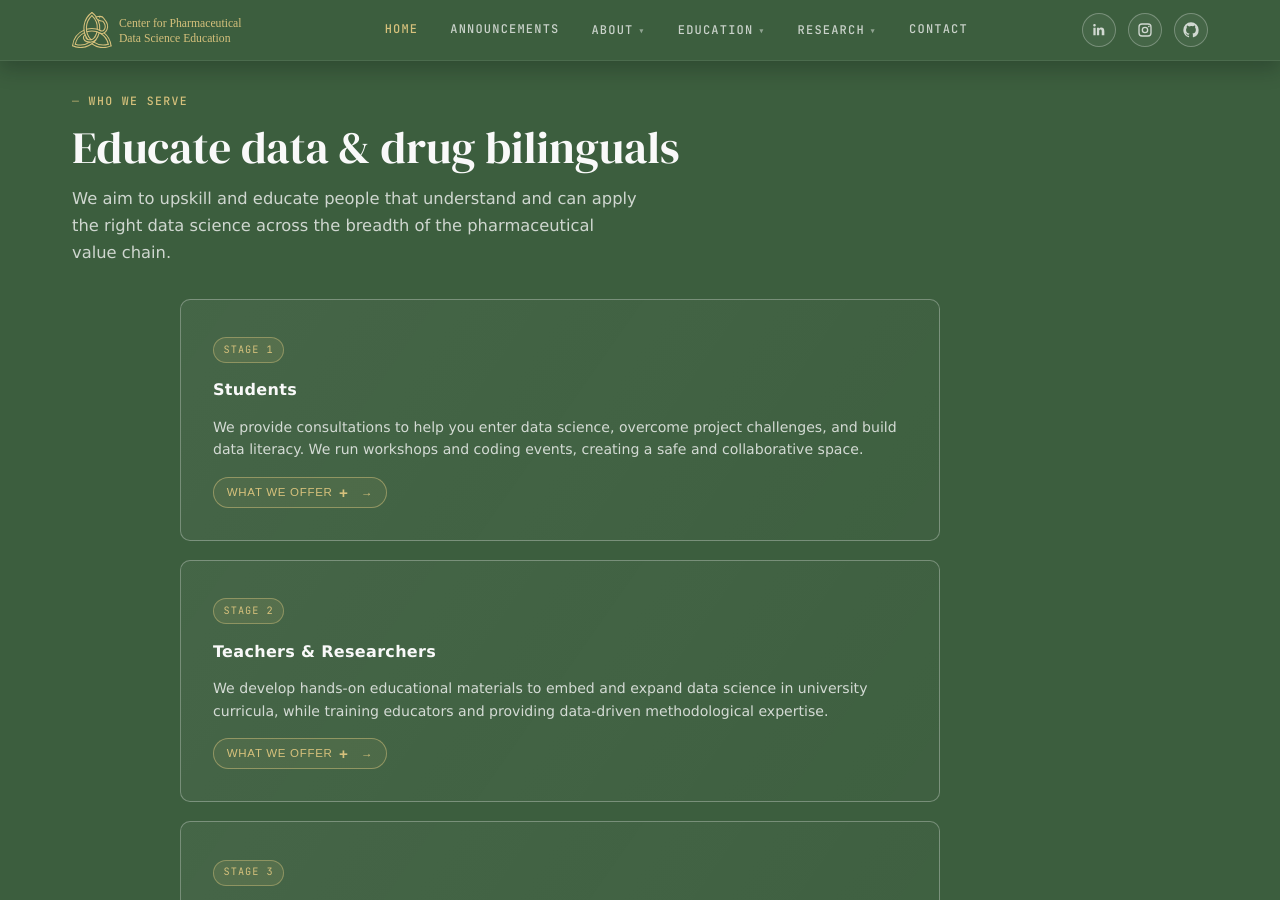
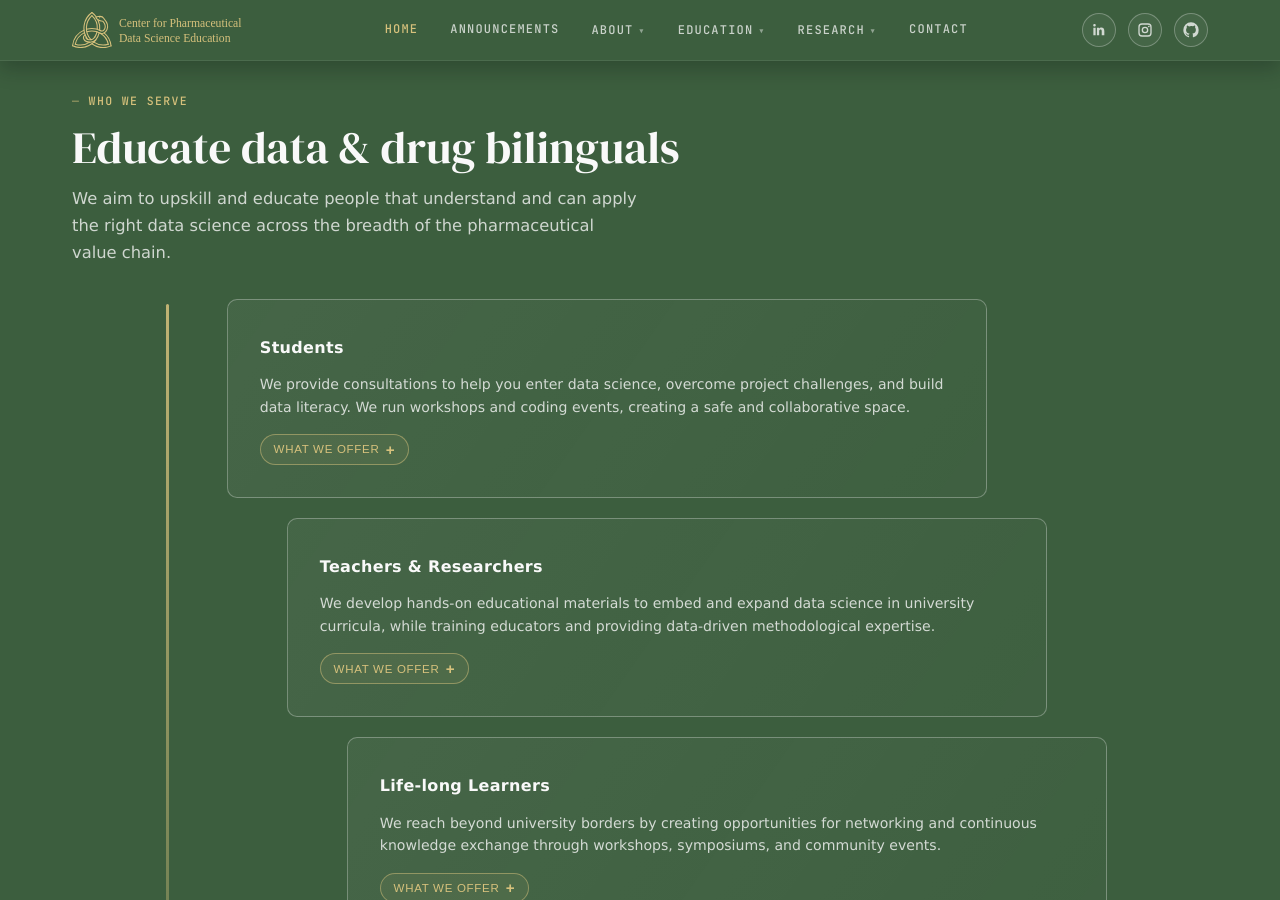
Before and after one commit to CPDSE/PagesCMS, a Jekyll site: the page built from index.md, in a window 1280 px wide and 900 px high, scrolled down 3727 px. Built offline with Jekyll 4.4.1, drawn with Linux system fonts in a browser that asks for light colours.

Commit message:
style educational ladder

```diff
--- a/_layouts/home.html
+++ b/_layouts/home.html
@@ -216,7 +216,7 @@ layout: default
       <p>We aim to upskill and educate people that understand and can apply the right data science across the breadth of the pharmaceutical value chain.</p>
     </div>
     <div class="audience-grid fade-in-stagger" style="margin-top:var(--space-md);">
-      <div class="audience-card" data-stage="Stage 1">
+      <div class="audience-card" data-stage="1">
         <h3>Students</h3>
         <p>We provide consultations to help you enter data science, overcome project challenges, and build data literacy. We run workshops and coding events, creating a safe and collaborative space.</p>
         <button class="audience-toggle" aria-expanded="false">What we offer <span class="audience-toggle-icon">+</span></button>
@@ -229,7 +229,7 @@ layout: default
           </ul>
         </div>
       </div>
-      <div class="audience-card" data-stage="Stage 2">
+      <div class="audience-card" data-stage="2">
         <h3>Teachers &amp; Researchers</h3>
         <p>We develop hands-on educational materials to embed and expand data science in university curricula, while training educators and providing data-driven methodological expertise.</p>
         <button class="audience-toggle" aria-expanded="false">What we offer <span class="audience-toggle-icon">+</span></button>
@@ -242,7 +242,7 @@ layout: default
           </ul>
         </div>
       </div>
-      <div class="audience-card" data-stage="Stage 3">
+      <div class="audience-card" data-stage="3">
         <h3>Life-long Learners</h3>
         <p>We reach beyond university borders by creating opportunities for networking and continuous knowledge exchange through workshops, symposiums, and community events.</p>
         <button class="audience-toggle" aria-expanded="false">What we offer <span class="audience-toggle-icon">+</span></button>
--- a/assets/css/main.css
+++ b/assets/css/main.css
@@ -1377,66 +1377,77 @@ a { color: inherit; }
 
 /* ─── AUDIENCE CARDS ──────────────────────────────────────── */
 .audience-grid {
+  position: relative;
   display: flex;
   flex-direction: column;
-  gap: 1.2rem;
+  gap: 1.25rem;
   width: 100%;
-  max-width: 920px;
+  max-width: 980px;
   margin: 0 auto;
+  padding-left: 4.8rem;
+}
+.audience-grid::before {
+  content: '';
+  position: absolute;
+  left: 1rem;
+  top: 0.35rem;
+  bottom: 0.35rem;
+  width: 3px;
+  border-radius: 999px;
+  background: linear-gradient(180deg, rgba(214,193,124,0.86) 0%, rgba(214,193,124,0.35) 100%);
 }
 .audience-card {
   position: relative;
-  --step-shift: 0px;
+  --rung: 1;
   border: 1px solid rgba(249,249,249,0.3);
   border-radius: 10px;
   background: linear-gradient(125deg, rgba(249,249,249,0.05) 0%, rgba(249,249,249,0.015) 100%);
   padding: calc(var(--space-md) + 0.2rem) var(--space-md) var(--space-md);
   overflow: hidden;
   width: min(100%, 760px);
-  transform: translateX(var(--step-shift));
-  transition: transform 0.22s ease, border-color 0.22s ease, box-shadow 0.22s ease;
+  margin-left: calc((var(--rung) - 1) * 60px);
+  transition: transform 0.22s ease, border-color 0.22s ease, box-shadow 0.22s ease, background 0.22s ease;
 }
 .audience-card:nth-child(2) {
-  --step-shift: 64px;
+  --rung: 2;
 }
 .audience-card:nth-child(3) {
-  --step-shift: 128px;
+  --rung: 3;
 }
 .audience-card::before {
   content: attr(data-stage);
-  display: inline-flex;
+  position: absolute;
+  left: -4.8rem;
+  top: 1.15rem;
+  width: 2rem;
+  height: 2rem;
+  display: flex;
   align-items: center;
   justify-content: center;
-  margin-bottom: 0.9rem;
-  padding: 0.22rem 0.6rem;
-  border-radius: 999px;
-  border: 1px solid rgba(214,193,124,0.45);
-  background: rgba(214,193,124,0.12);
-  color: #D6C17C;
+  border-radius: 50%;
+  border: 2px solid rgba(214,193,124,0.75);
+  background: #3C5E3E;
+  color: #F9F9F9;
   font-family: var(--font-mono);
-  font-size: 0.64rem;
-  letter-spacing: 0.1em;
-  text-transform: uppercase;
-}
-.audience-card:not(:last-child)::after {
+  font-size: 0.78rem;
+  font-weight: 600;
+  letter-spacing: 0.02em;
+}
+.audience-card::after {
   content: '';
   position: absolute;
-  right: 1.1rem;
-  bottom: -1.05rem;
-  width: 2px;
-  height: 1.05rem;
+  left: -2.8rem;
+  top: 2.1rem;
+  width: 2.8rem;
+  height: 2px;
   background: rgba(214,193,124,0.55);
-}
-.audience-card:not(:last-child) .audience-toggle::after {
-  content: '→';
-  margin-left: 0.38rem;
-  font-size: 0.72rem;
 }
 .audience-card:hover,
 .audience-card:focus-within {
-  transform: translateX(var(--step-shift)) translateY(-6px);
+  transform: translateY(-6px);
   border-color: rgba(249,249,249,0.5);
   box-shadow: 0 14px 28px rgba(15,26,20,0.24);
+  background: linear-gradient(125deg, rgba(249,249,249,0.08) 0%, rgba(249,249,249,0.03) 100%);
 }
 .audience-card h3 {
   font-size: 1rem;
@@ -1471,8 +1482,19 @@ a { color: inherit; }
 }
 
 @media (max-width: 900px) {
-  .audience-card:nth-child(2) { --step-shift: 40px; }
-  .audience-card:nth-child(3) { --step-shift: 80px; }
+  .audience-grid {
+    padding-left: 4rem;
+  }
+  .audience-card {
+    margin-left: calc((var(--rung) - 1) * 38px);
+  }
+  .audience-card::before {
+    left: -4rem;
+  }
+  .audience-card::after {
+    left: -2rem;
+    width: 2rem;
+  }
 }
 .audience-toggle:hover,
 .audience-toggle:focus-visible {
@@ -1764,9 +1786,6 @@ a { color: inherit; }
     margin: 0 auto;
     justify-self: center;
   }
-  .audience-grid { grid-template-columns: 1fr 1fr; }
-  .audience-card:nth-child(2),
-  .audience-card:nth-child(3) { transform: none; }
   .footer-grid { grid-template-columns: 1fr 1fr; }
   .footer-maps-row { grid-template-columns: 1fr; }
   .stats-inner { grid-template-columns: repeat(2, 1fr); }
@@ -1789,15 +1808,23 @@ a { color: inherit; }
   .nav-links.open > li > button { padding: 0.75rem 1.5rem; width: 100%; }
   .dropdown { position: static; opacity: 1; pointer-events: all; transform: none; border: none; padding-left: 1.5rem; }
   .circles-grid { grid-template-columns: 1fr; }
-  .audience-grid { max-width: 100%; }
+  .audience-grid {
+    max-width: 100%;
+    padding-left: 3rem;
+  }
   .audience-card,
   .audience-card:hover,
   .audience-card:focus-within {
-    --step-shift: 0px;
-    transform: translateX(0);
-  }
-  .audience-card::before { margin-bottom: 0.7rem; }
-  .audience-card:not(:last-child)::after { right: 50%; transform: translateX(50%); }
+    margin-left: 0;
+    transform: translateY(0);
+  }
+  .audience-card::before {
+    left: -3rem;
+  }
+  .audience-card::after {
+    left: -1rem;
+    width: 1rem;
+  }
   .footer-grid { grid-template-columns: 1fr; }
   .footer-maps-row { grid-template-columns: 1fr; }
   .stats-inner { grid-template-columns: repeat(2, 1fr); }
```
